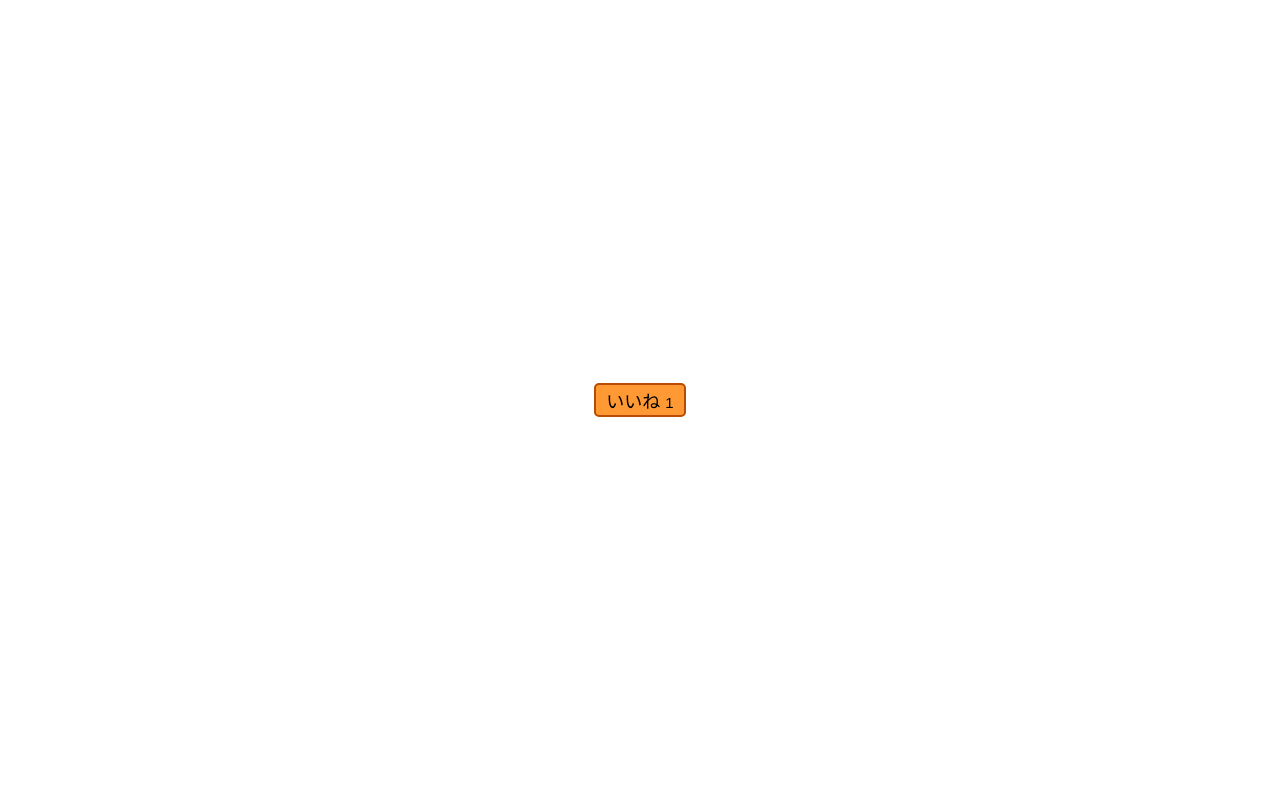
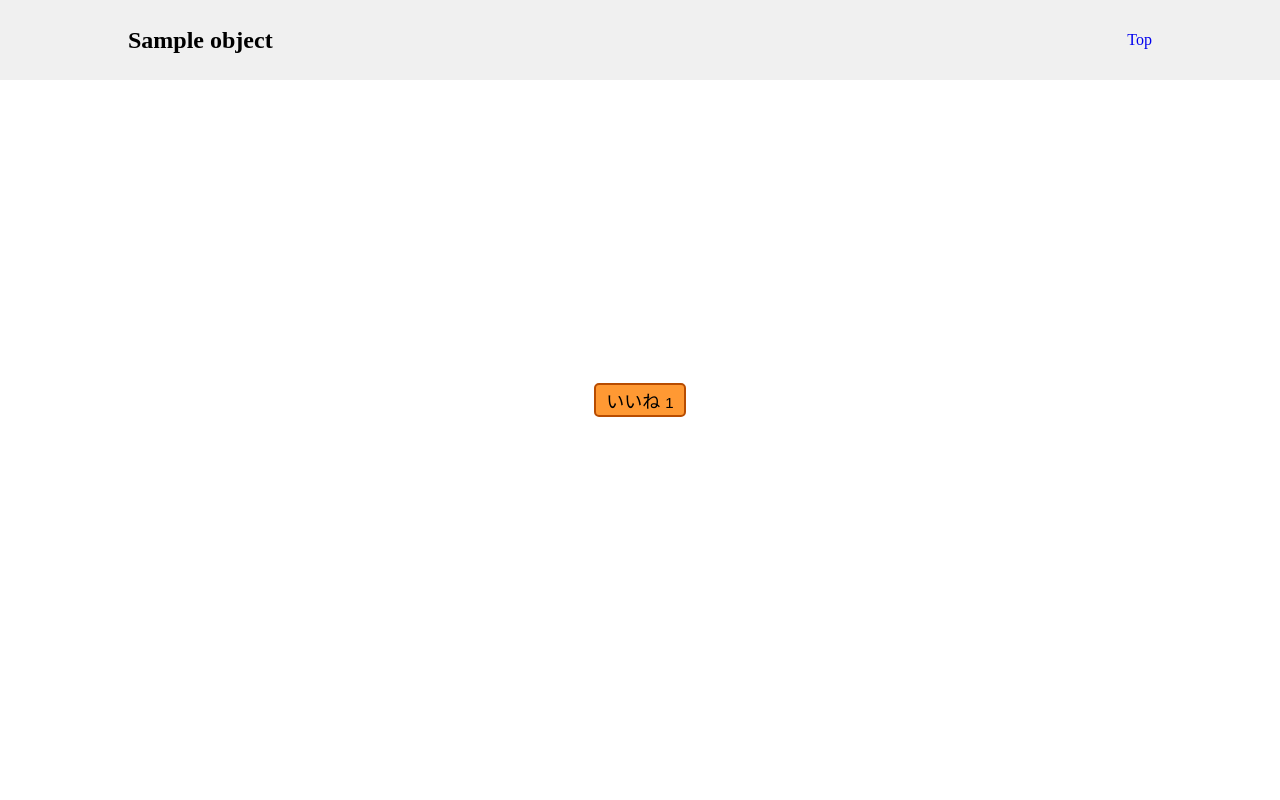
Before and after one commit to yoshiyuki-140/like-button, a Django app: page /like/objects/1/ in a window 1280 px wide. Before the commit the page is almost empty. Run offline with Django 5.2, Linux system fonts and the light colour scheme; tables that the repository leaves empty hold one stand-in row (values such as "Sample post").

Commit message:
add : オブジェクトのページにトップページへのリンクを追加

```diff
--- a/templates/object_detail.html
+++ b/templates/object_detail.html
@@ -5,17 +5,57 @@
     <meta name="viewport" content="width=device-width, initial-scale=1.0" />
     <title>like btn test</title>
     <style>
+      /* reset */
       * {
         margin: 0;
         padding: 0;
         box-sizing: border-box;
       }
 
+      /* header */
+      /* start */
+      header {
+        display: flex;
+        justify-content: center;
+        align-items: center;
+        height: 10vh;
+        background-color: #f0f0f0;
+      }
+
+      header > nav {
+        width: 80%;
+        display: flex;
+        flex-direction: row;
+        justify-content: space-between;
+        align-items: center;
+      }
+
+      header > nav > div {
+        display: flex;
+        align-items: center;
+        justify-content: center;
+      }
+
+      header > nav > div > ul {
+        list-style: none;
+      }
+
+      .page-title {
+      }
+
+      .link-top {
+        text-decoration: none;
+      }
+
+      /* end */
+
+      /* main */
+      /* start */
       .container {
         display: flex;
         justify-content: center;
         align-items: center;
-        height: 100vh;
+        height: 80vh;
       }
 
       .like-btn {
@@ -37,9 +77,35 @@
         margin-left: 5px;
       }
       /* end */
+      /* end */
+
+      /* footer */
+      /* start */
+      footer {
+        display: flex;
+        justify-content: center;
+        align-items: center;
+        height: 10vh;
+        background-color: #f0f0f0;
+      }
+      /* end */
     </style>
   </head>
   <body>
+    <header>
+      <nav>
+        <div>
+          <h2 class="page-title">{{ object.name }}</h2>
+        </div>
+        <div>
+          <ul>
+            <li>
+              <a class="link-top" href="{% url 'index' %}">Top</a>
+            </li>
+          </ul>
+        </div>
+      </nav>
+    </header>
     <main>
       <div class="container">
         <button class="like-btn">いいね<small class="like-counter">{{ object.like }}</small></button>
```
